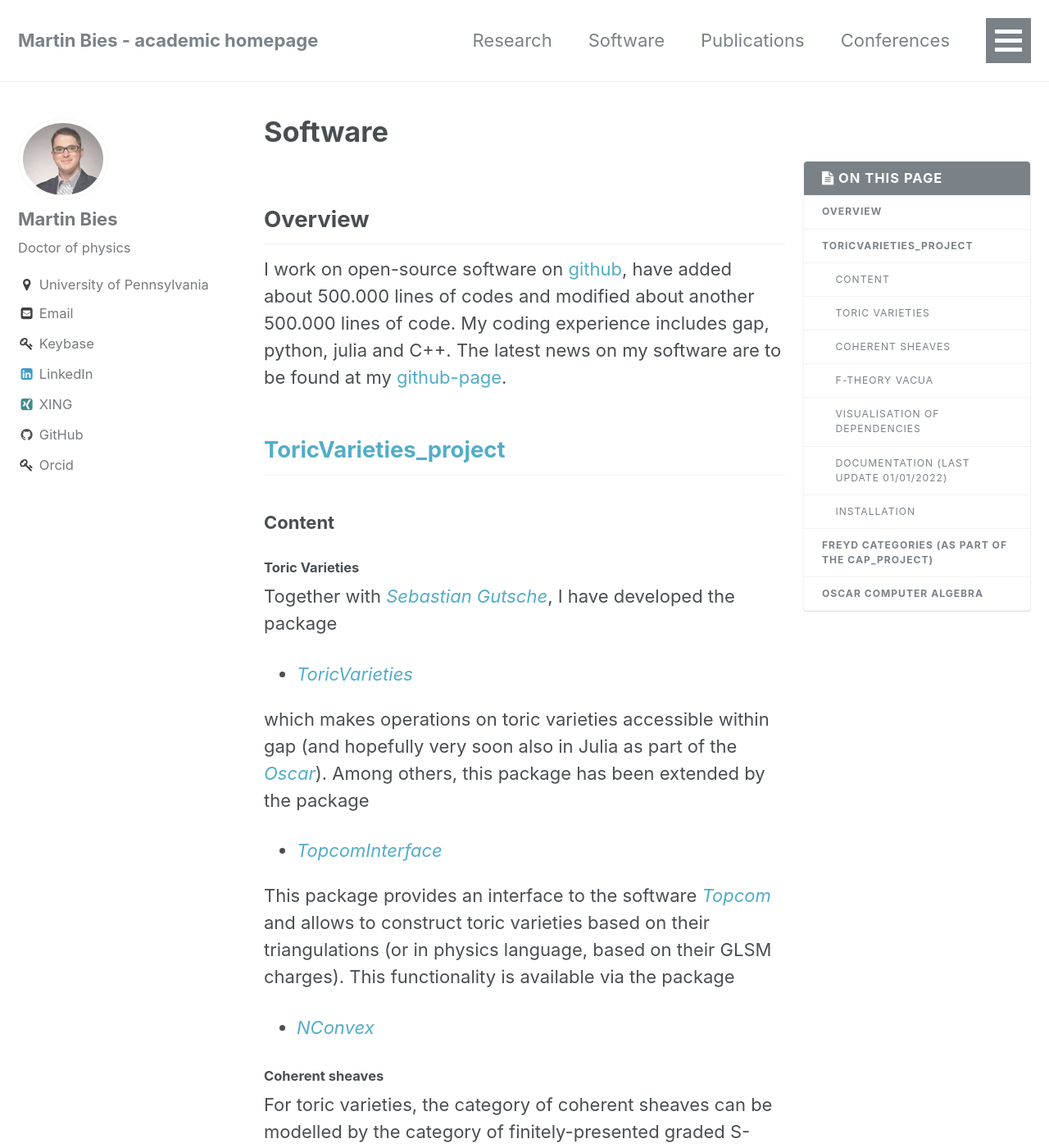
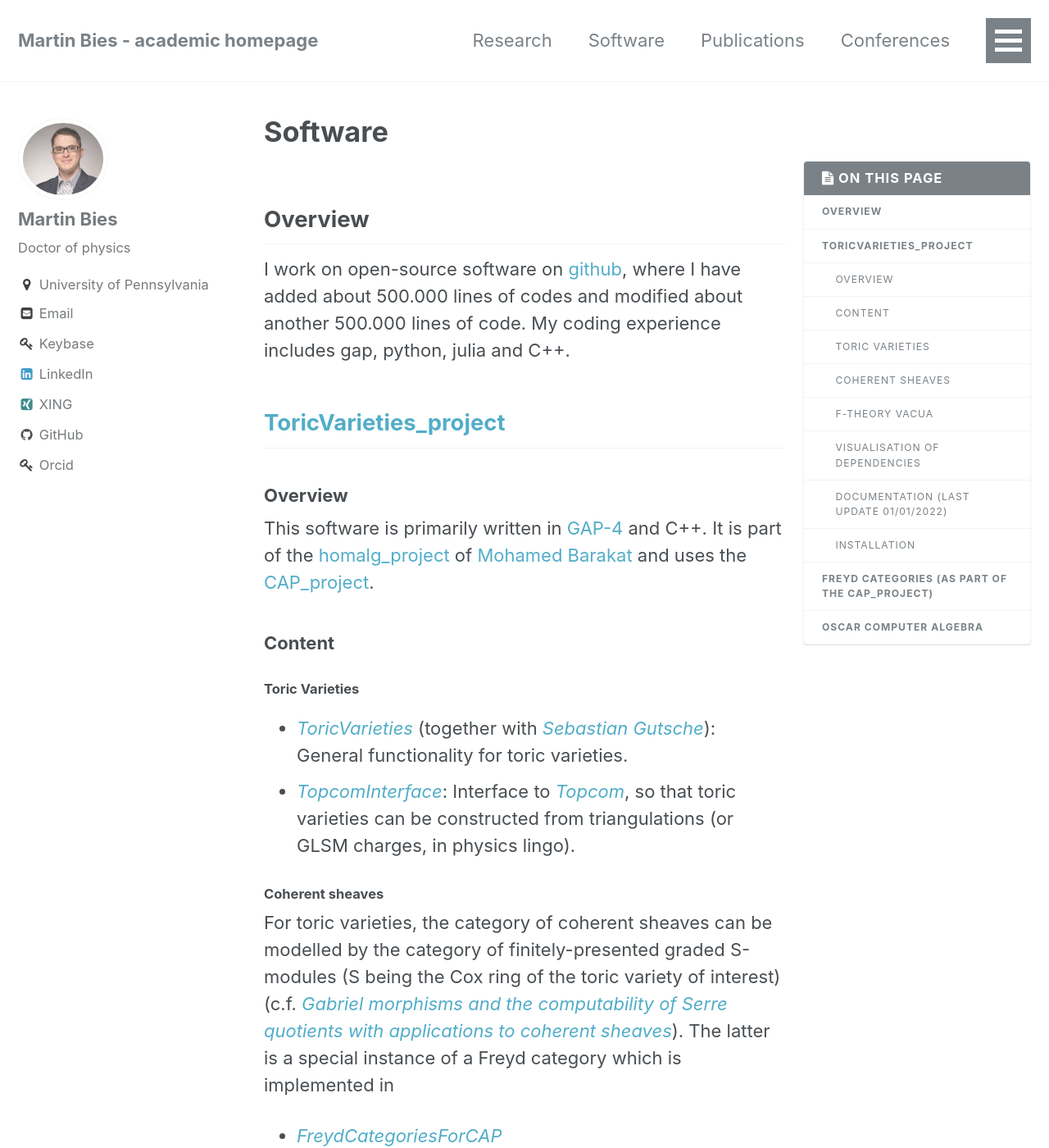
Before and after one commit to MartinBies/MartinBies.github.io, a Jekyll site: the page built from _pages/software.md, in a window 1280 px wide and 1400 px high. Shown: the whole window at 82% size. Built offline with Jekyll 4.4.1, drawn with Linux system fonts in a browser that asks for light colours.

Commit message:
More compactly summarize toric varieties functionality

```diff
--- a/_pages/software.md
+++ b/_pages/software.md
@@ -9,26 +9,21 @@ permalink: /software/
 
 ## Overview
 
-I work on open-source software on [github](https://github.com/), have added about 500.000 lines of codes and modified about another 500.000 lines of code. My coding experience includes gap, python, julia and C++. The latest news on my software are to be found at my [github-page](https://github.com/herearound).
+I work on open-source software on [github](https://github.com/herearound), where I have added about 500.000 lines of codes and modified about another 500.000 lines of code. My coding experience includes gap, python, julia and C++.
 
 ## [ToricVarieties_project](https://github.com/homalg-project/ToricVarieties_project)
+
+### Overview
+
+This software is primarily written in [GAP-4](https://www.gap-system.org/Releases/4.11.1.html) and C++. It is part of the [homalg_project](https://github.com/homalg-project) of [Mohamed Barakat](https://github.com/mohamed-barakat) and uses the [CAP_project](https://github.com/homalg-project/CAP_project).
+
 
 ### Content
 
 #### Toric Varieties
 
-Together with [*Sebastian Gutsche*](https://sebasguts.github.io/), I have developed the package
-
-* [*ToricVarieties*](https://github.com/homalg-project/ToricVarieties_project/tree/master/ToricVarieties)
-
-which makes operations on toric varieties accessible within gap (and hopefully very soon also in Julia as part of the [*Oscar*](https://oscar.computeralgebra.de/)). Among others, this package has been extended by the package
-
-* [*TopcomInterface*](https://github.com/homalg-project/ToricVarieties_project/tree/master/TopcomInterface)
-
-This package provides an interface to the software [*Topcom*](https://www.wm.uni-bayreuth.de/de/team/rambau_joerg/TOPCOM/index.html) and allows to construct toric varieties based on their triangulations (or in physics language, based on their GLSM charges). This functionality is available via the package
-
-* [*NConvex*](https://github.com/homalg-project/NConvex)
-
+* [*ToricVarieties*](https://github.com/homalg-project/ToricVarieties_project/tree/master/ToricVarieties) (together with [*Sebastian Gutsche*](https://sebasguts.github.io/)): General functionality for toric varieties.
+* [*TopcomInterface*](https://github.com/homalg-project/ToricVarieties_project/tree/master/TopcomInterface): Interface to [*Topcom*](https://www.wm.uni-bayreuth.de/de/team/rambau_joerg/TOPCOM/index.html), so that toric varieties can be constructed from triangulations (or GLSM charges, in physics lingo).
 
 #### Coherent sheaves
 
```
